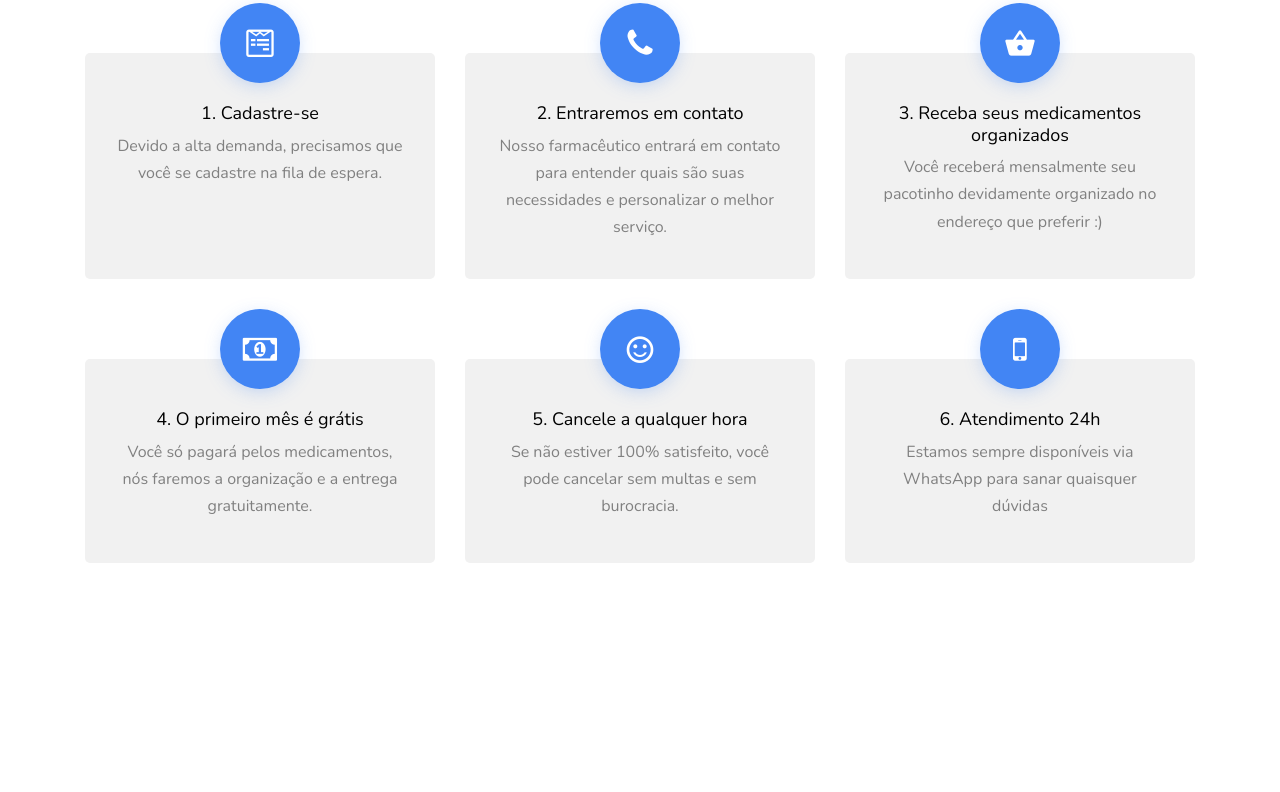
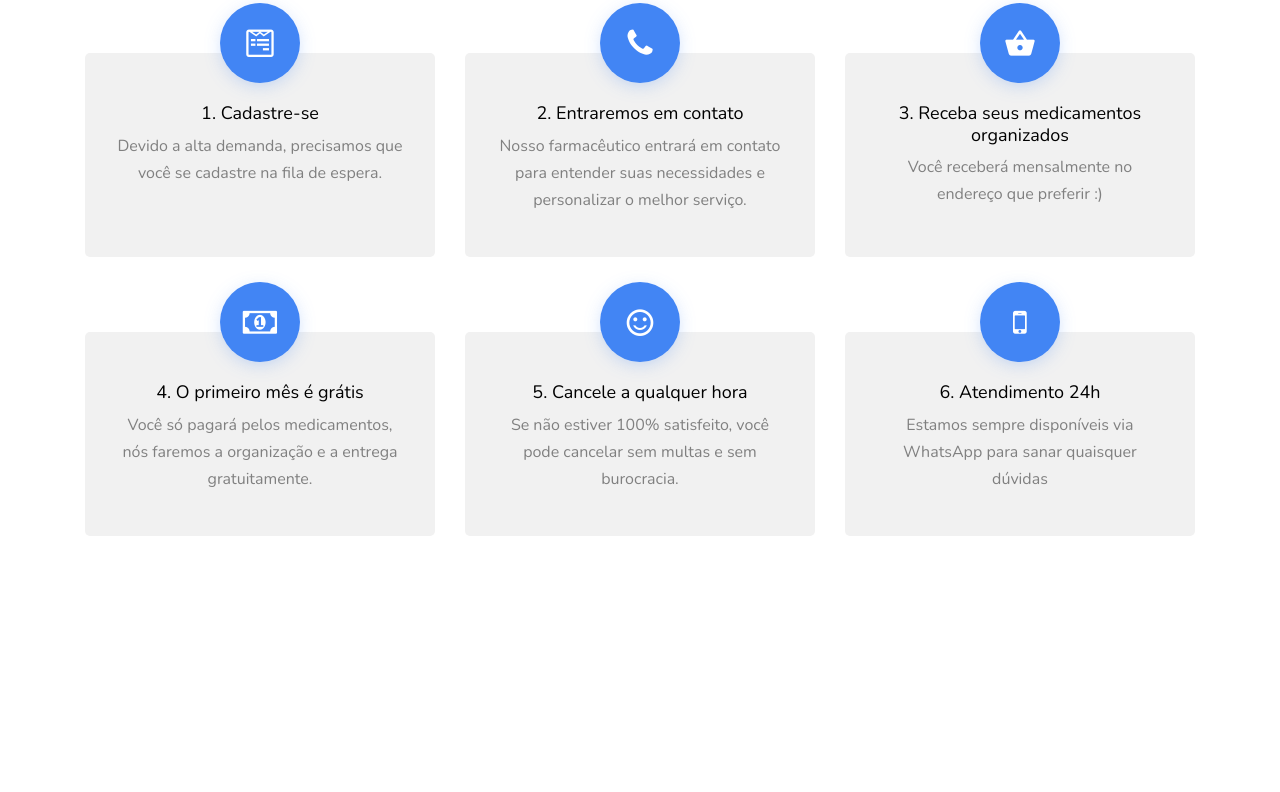
Before and after one commit to lorenzocesconetto/site-farma-segura, a plain HTML site: page index.html in a window 1280 px wide. Shown: the part 1029-1821 px from the top of the page. Drawn offline with nearby package versions, Linux system fonts and the light colour scheme; files whose address does not match are found by name.

Commit message:
fix image + fix text

```diff
--- a/index.html
+++ b/index.html
@@ -195,8 +195,8 @@
                 <div>
                   <h3>2. Entraremos em contato</h3>
                   <p>
-                    Nosso farmacêutico entrará em contato para entender quais
-                    são suas necessidades e personalizar o melhor serviço.
+                    Nosso farmacêutico entrará em contato para entender suas
+                    necessidades e personalizar o melhor serviço.
                   </p>
                 </div>
               </div>
@@ -215,10 +215,7 @@
                 </div>
                 <div>
                   <h3>3. Receba seus medicamentos organizados</h3>
-                  <p>
-                    Você receberá mensalmente seu pacotinho devidamente
-                    organizado no endereço que preferir :)
-                  </p>
+                  <p>Você receberá mensalmente no endereço que preferir :)</p>
                 </div>
               </div>
             </div>
```
Also changed, not shown: images/package.png.
